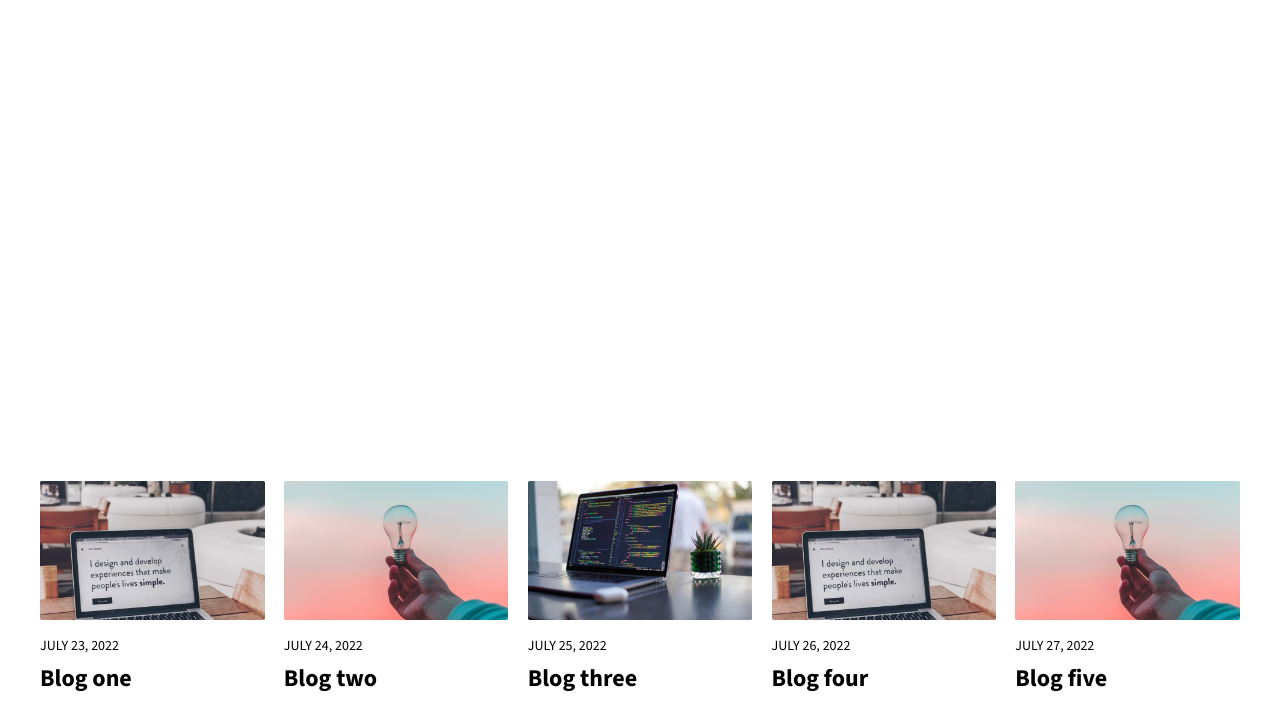
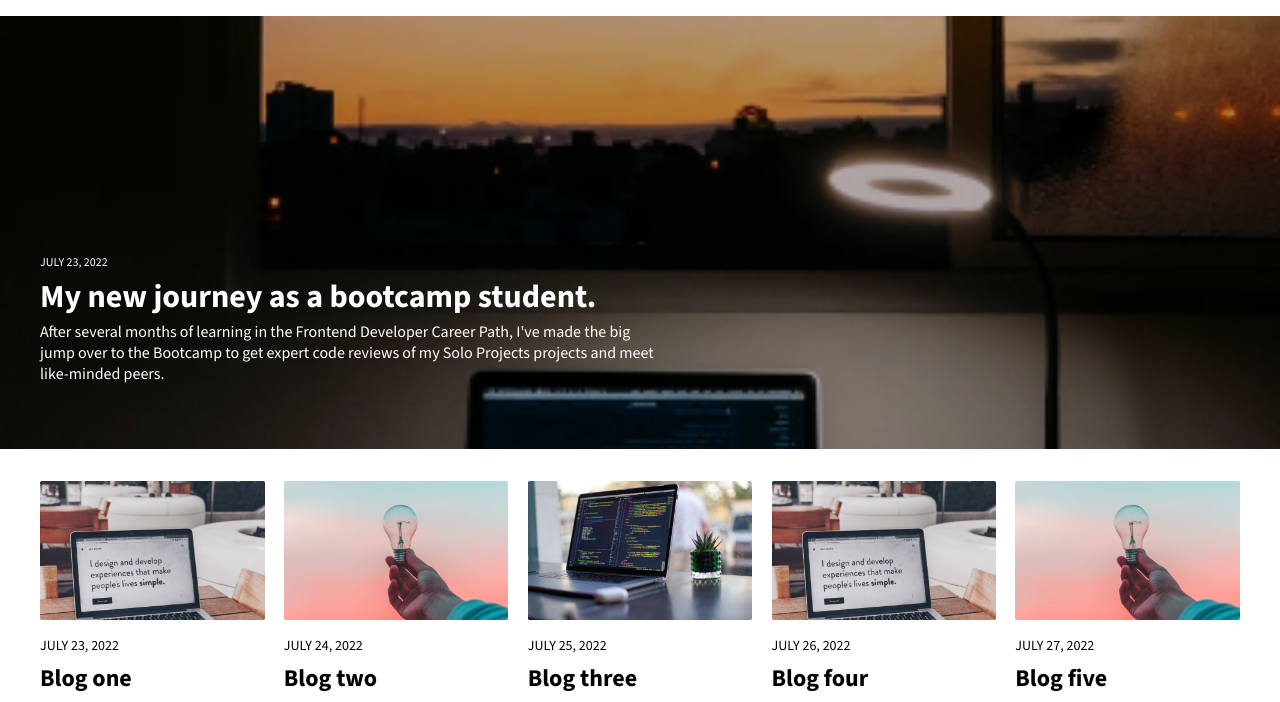
Before and after one commit to MannyPachano/Learning-Journal---Manny, a website built with Vite: page index.html in a window 1280 px wide. Shown: the part 51-753 px from the top of the page. Built offline with nearby package versions, Linux system fonts and the light colour scheme; files whose address does not match are found by name.

Commit message:
updated style.css

```diff
--- a/css/style.css
+++ b/css/style.css
@@ -76,7 +76,7 @@ nav ul {
 /* HERO SECTION */
 
 .hero-section {
-    background-image: url("images/article-image-hero.png");
+    background-image: url("/images/article-image-hero.png");
     background-size: cover;
     color: white;
     padding: 7em 1.2em 2em;
```
Also changed, not shown: 1 other file.
